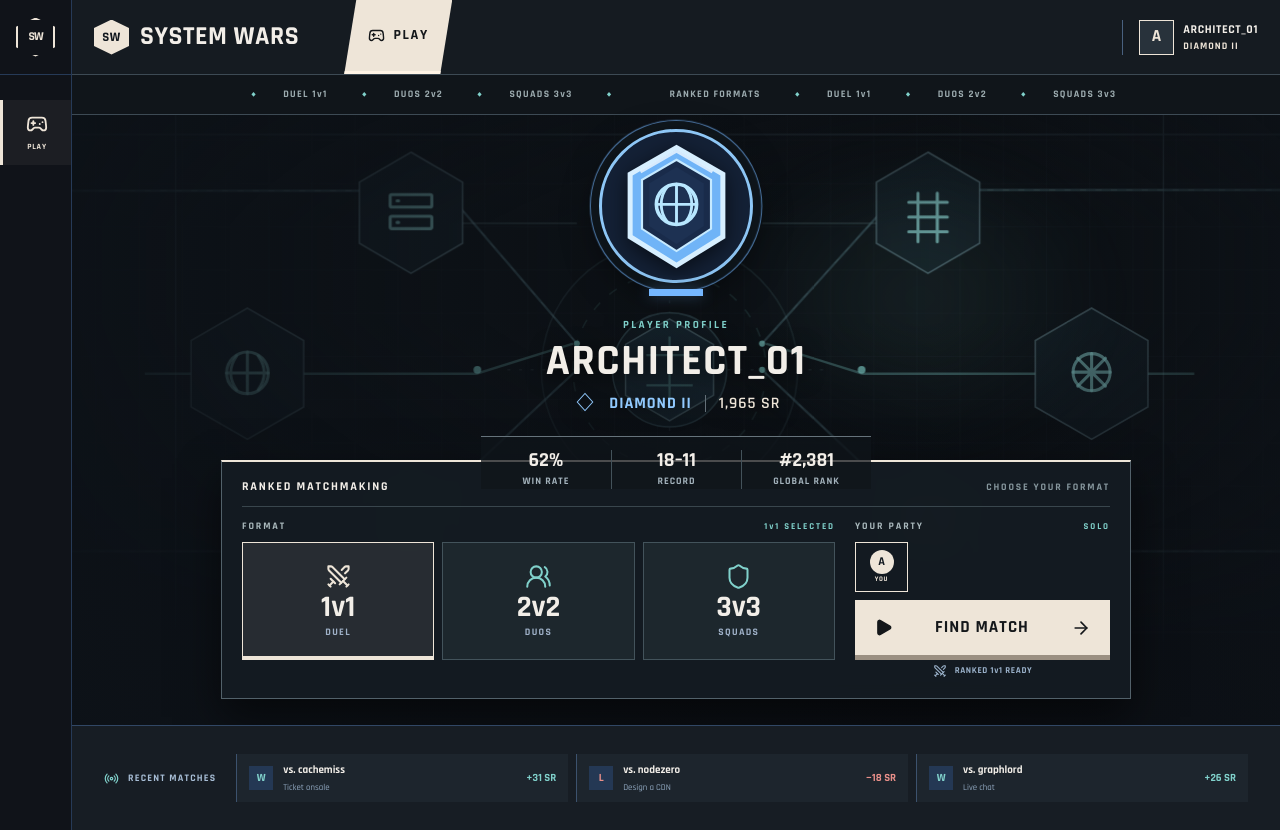
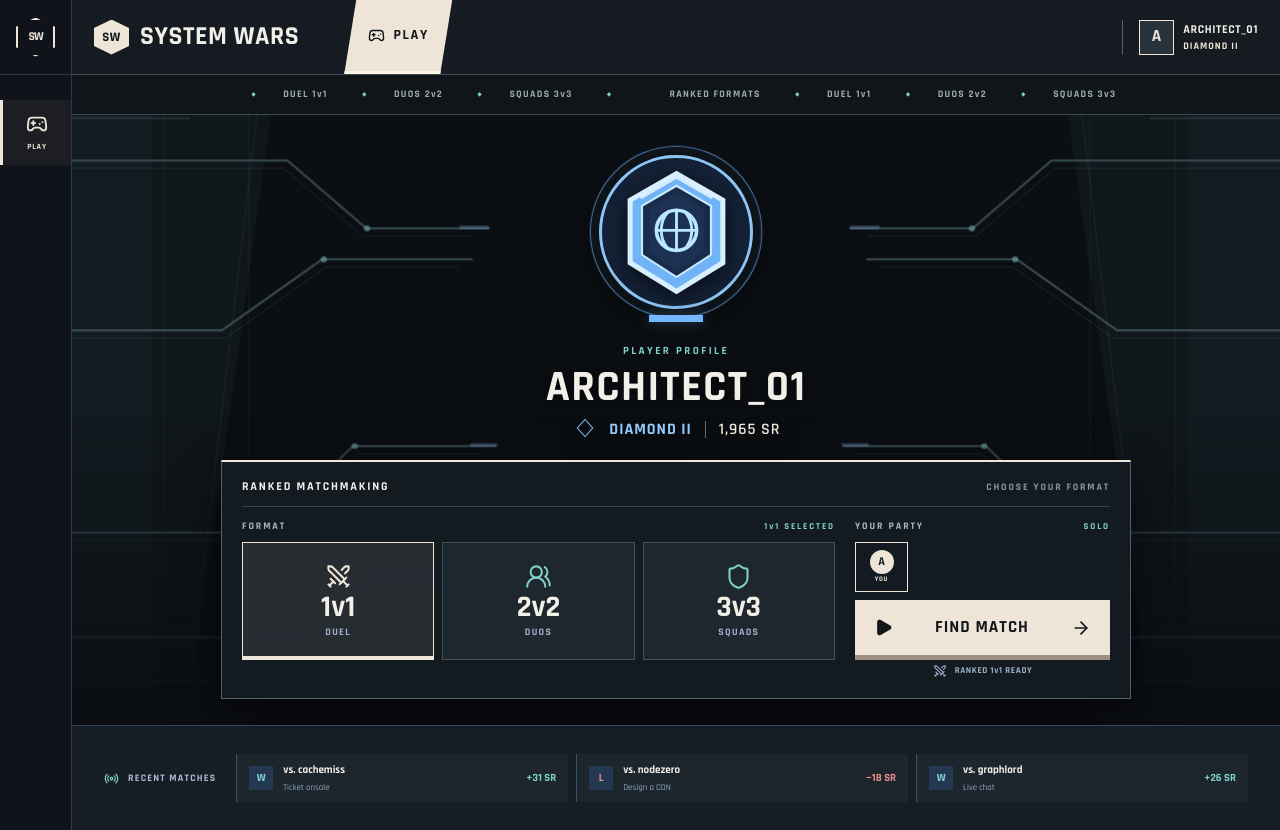
Before and after one commit to IsaganiI/SystemWars, a Next.js app: page / in a window 1280 px wide. Built offline with nearby package versions, Linux system fonts and the light colour scheme.

Commit message:
Simplify lobby background and remove floating stats

```diff
--- a/design/direction.md
+++ b/design/direction.md
@@ -11,7 +11,7 @@ These are interaction references, not a palette, typography, artwork, or layout
 ## SystemWars decisions
 
 1. The home screen is a **Play lobby**, with a slim navigation rail, player rank, 1v1/2v2/3v3 selection, one match action, and recent matches. About and Results pages are deferred.
-2. The lobby uses a hand-built system topology as its backdrop, drawing its scene-first composition from the supplied game-client references. The Diamond globe badge is vector art based on the supplied rank sheet; the other ranks are deferred.
+2. The lobby uses a dark routing field with a clear center for the player profile. The Diamond globe badge is vector art based on the supplied rank sheet; the other ranks are deferred. Keep win rate, record, and global rank off the main lobby until they have a natural home.
 3. Use near-black surfaces, warm ivory selected actions, cyan system signals, and rank-specific color in the profile. Diamond uses blue. Avoid a universal orange accent.
 4. Use Rajdhani for the interface and measured results. Keep the large lobby title restrained to the main scene.
 5. The match screen should give the editor the most space; challenge and component catalog support it. A future result screen should explain why a player won, using raw metrics alongside any score.
--- a/src/app/globals.css
+++ b/src/app/globals.css
@@ -210,3 +210,11 @@ button { cursor: pointer; }
 .ready-symbol,.ready-top { color:#80d1cb; border-color:#80d1cb; }
 @media (max-width:800px) { .lobby-stage { min-height:940px; } .lobby-bottom { left:50%; right:auto; bottom:22px; display:block; width:calc(100% - 44px); } .dock-content { grid-template-columns:1fr; gap:14px; } .queue-area { display:block; } .queue-area .section-heading { margin-bottom:8px; } .queue-area .party-row { height:50px; } .queue-area .queue-button { margin-top:8px; } .queue-footer { margin-top:5px; } }
 @media (max-width:600px) { .lobby-stage { min-height:860px; } .lobby-bottom { left:50%; right:auto; bottom:20px; width:calc(100% - 28px); padding:13px 12px 14px; } .dock-title { font-size:11px; }.dock-title span:last-child { display:none; } .dock-content { gap:11px; } .mode-option { height:83px; gap:1px; }.mode-icon svg { width:22px; height:22px; }.mode-copy strong { font-size:25px; }.mode-copy small { font-size:9px; }.queue-area .section-heading { margin:4px 0 7px; }.queue-area .party-row { height:48px; }.party-slot { width:49px; }.queue-button { height:54px; }.profile-emblem .diamond-rank-mark { width:82px; height:96px; } }
+
+/* Quiet routing field leaves the player and match controls in focus. */
+.stage-vignette { background:linear-gradient(0deg,#0b0e12 0%,#0b0e12b0 15%,transparent 48%); }
+.arena-art { background-position:center; }
+.center-profile { top:clamp(80px,9vh,100px); }
+@media (max-width:800px) { .center-profile { top:90px; } }
+@media (max-width:600px) { .center-profile { top:105px; } }
+@media (max-width:600px) { .lobby-stage { min-height:760px; } .arena-art { background-size:100% 100%; } }
--- a/src/app/page.tsx
+++ b/src/app/page.tsx
@@ -59,14 +59,11 @@ export default function LobbyPage() {
       </header>
       <section className="lobby-stage" aria-label="Competitive lobby">
         <div className="arena-art" aria-hidden="true"/>
-        <div className="arena-light" aria-hidden="true"/>
-        <div className="arena-trace" aria-hidden="true"/>
         <div className="stage-vignette" aria-hidden="true"/>
         <div className="stage-topline"><div className="stage-ticker" aria-label="Ranked formats: Duel 1v1, Duos 2v2, Squads 3v3"><div className="stage-ticker-track"><span>RANKED FORMATS <b>◆</b> DUEL 1v1 <b>◆</b> DUOS 2v2 <b>◆</b> SQUADS 3v3 <b>◆</b></span><span aria-hidden="true">RANKED FORMATS <b>◆</b> DUEL 1v1 <b>◆</b> DUOS 2v2 <b>◆</b> SQUADS 3v3 <b>◆</b></span></div></div></div>
         <section className="center-profile" id="rank" aria-label="Player profile">
           <div className="profile-emblem"><DiamondRankMark/></div>
           <div className="profile-info"><span className="profile-kicker">PLAYER PROFILE</span><h1>ARCHITECT_01</h1><div className="profile-rank"><span className="profile-rank-glyph" aria-hidden="true">◇</span><strong>DIAMOND II</strong><span className="profile-rank-divider" /><span>1,965 SR</span></div></div>
-          <div className="profile-statline"><span><b>62%</b><small>WIN RATE</small></span><span><b>18–11</b><small>RECORD</small></span><span><b>#2,381</b><small>GLOBAL RANK</small></span></div>
         </section>
         <div className="lobby-bottom">
           <div className="dock-title"><span>RANKED MATCHMAKING</span><span>CHOOSE YOUR FORMAT</span></div>
```
Also changed, not shown: public/lobby-backdrop.svg, 1 other file (tests, documents, lock files or other folders).
